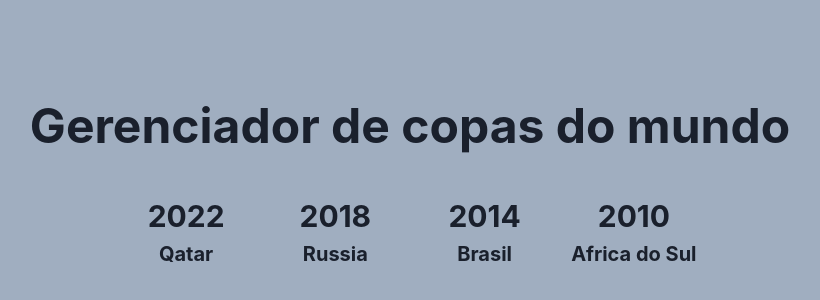
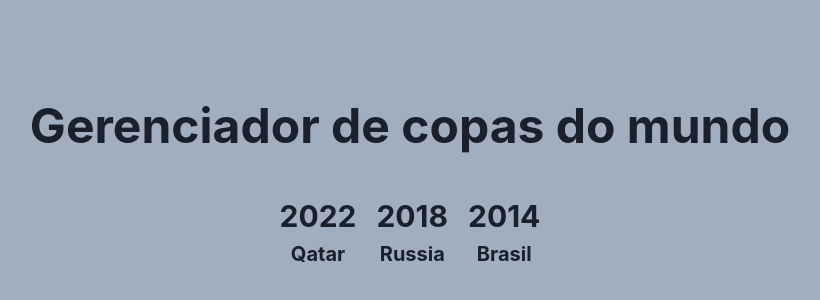
Before and after one commit to Hedg0305/copa-do-mundo, a Next.js app: page / in a window 1280 px wide. Shown: the part 216-516 px from the top of the page, without its empty margins (230-1050 px from the left). Built offline with nearby package versions, Linux system fonts and the light colour scheme.

Commit message:
Changing the Grid for Flex

```diff
--- a/src/pages/index.tsx
+++ b/src/pages/index.tsx
@@ -20,7 +20,7 @@ const Home = ({ editions }: HomeProps) => {
           <Heading as='h1' size='2xl' mb='10'>
             Gerenciador de copas do mundo
           </Heading>
-          <Grid gap={6} templateColumns='repeat(4, 1fr)'>
+          <Flex gap='20px'>
             {editions.map((edition) => (
               <Edition
                 key={edition.id}
@@ -29,7 +29,7 @@ const Home = ({ editions }: HomeProps) => {
                 year={edition.year}
               />
             ))}
-          </Grid>
+          </Flex>
         </VStack>
       </Center>
     </Box>
@@ -57,11 +57,6 @@ export const getStaticProps: GetStaticProps = async () => {
           year: 2014,
           country: "Brasil",
         },
-        {
-          id: 4,
-          year: 2010,
-          country: "Africa do Sul",
-        },
       ],
     },
   };
```
